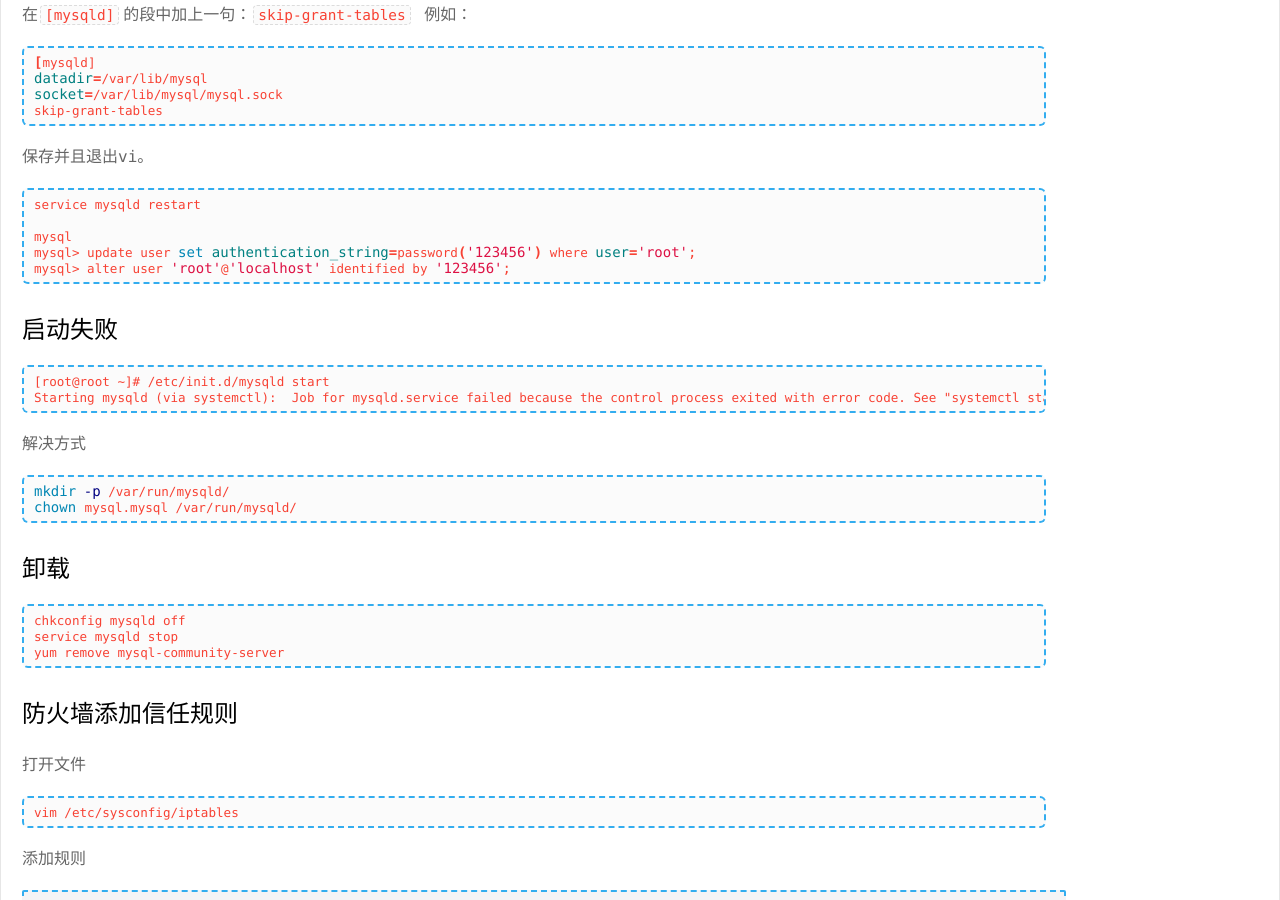
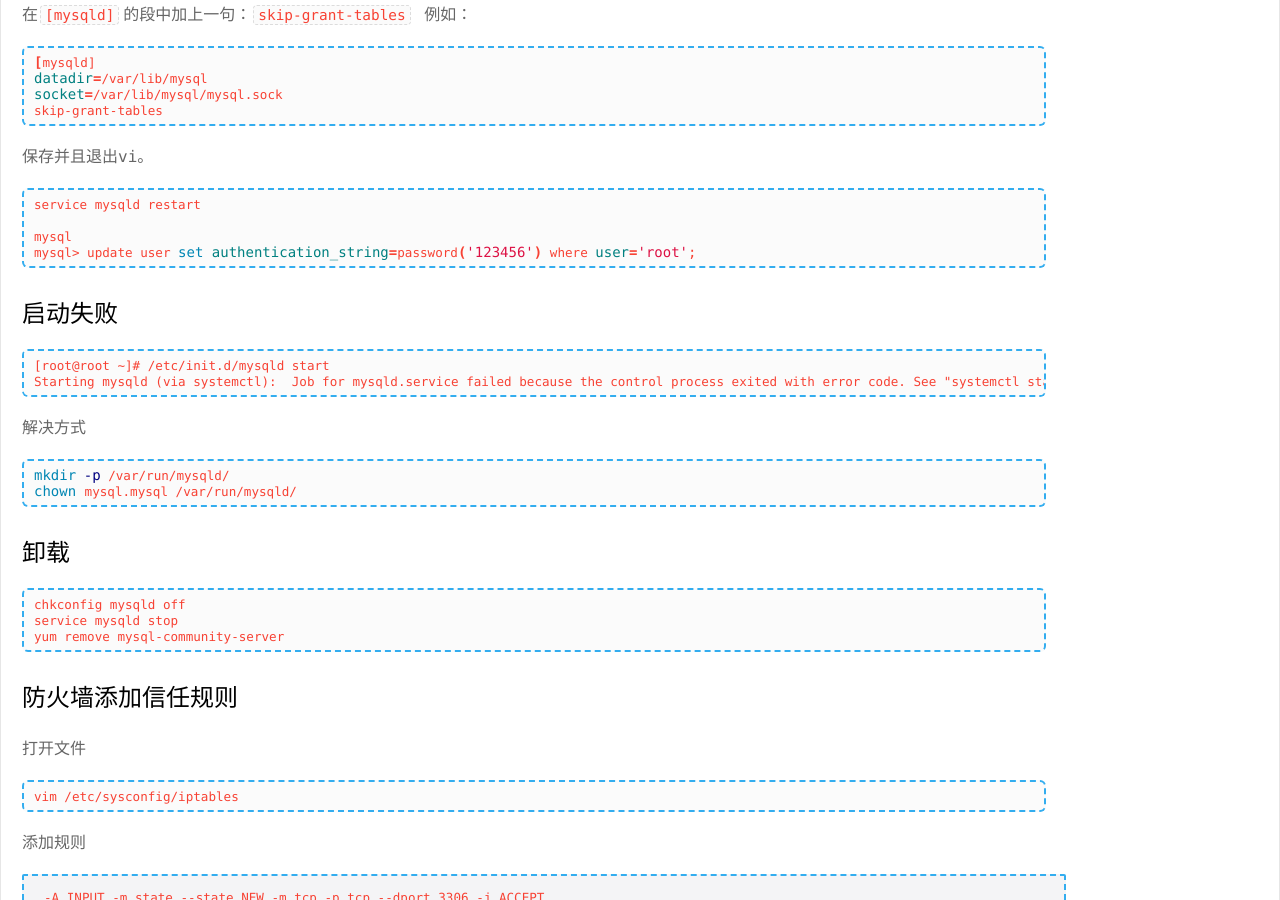
Before and after one commit to psvmc/myblog_jekyll, a Jekyll site: the page built from _posts/2018-01-19-centos-soft-install.md, in a window 1280 px wide and 900 px high, scrolled down 13528 px. Built offline with Jekyll 4.4.1, drawn with Linux system fonts in a browser that asks for light colours; comment, search, counter and statistics services are not loaded.

Commit message:
文章更新

````diff
--- a/_posts/2018-01-19-centos-soft-install.md
+++ b/_posts/2018-01-19-centos-soft-install.md
@@ -698,7 +698,6 @@
 
 mysql
 mysql> update user set authentication_string=password('123456') where user='root';
-mysql> alter user 'root'@'localhost' identified by '123456';
 ```
 
 
````
